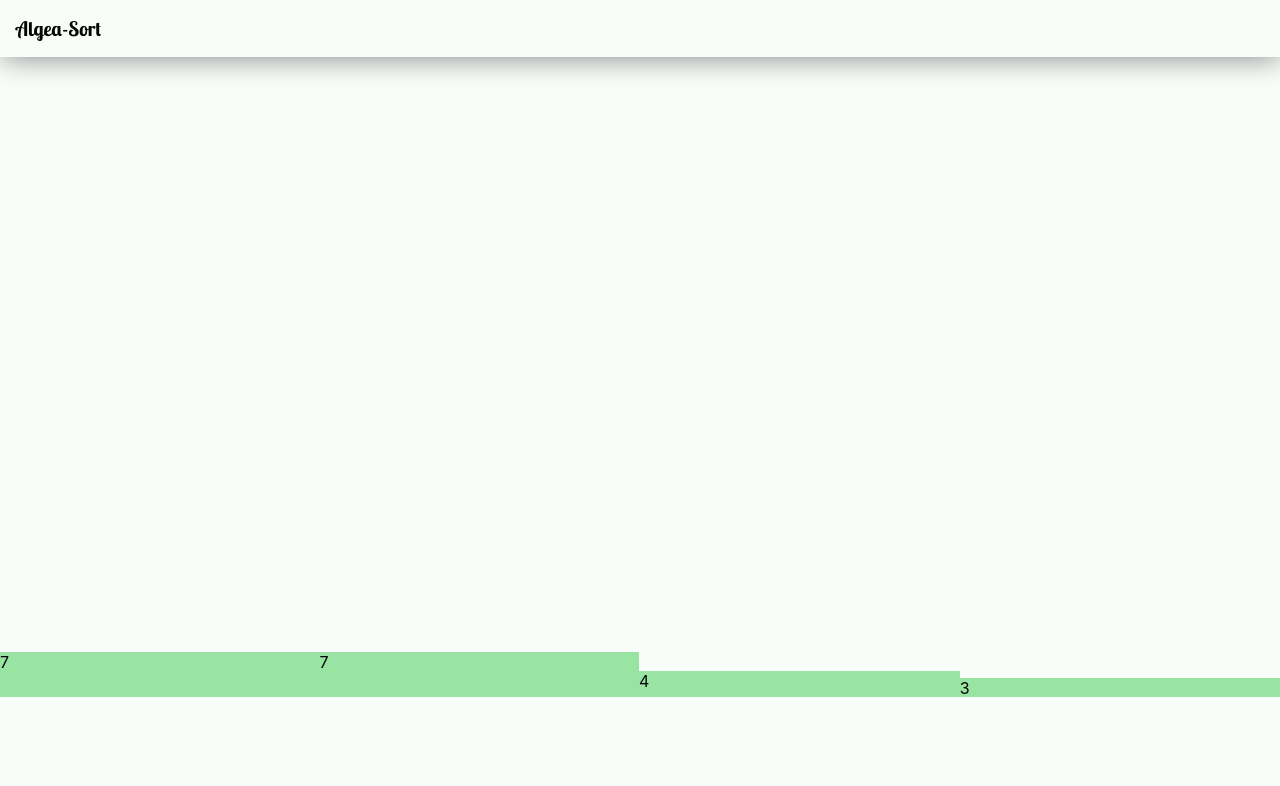
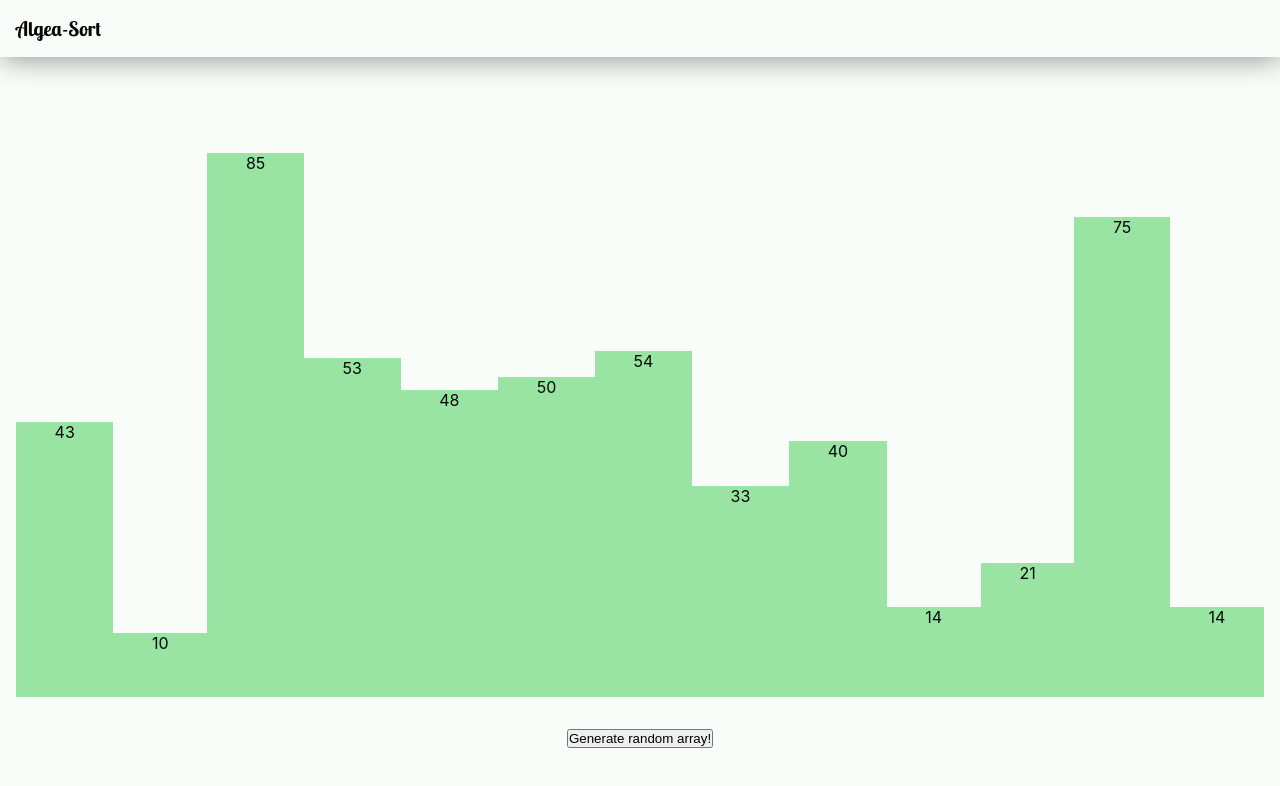
Before and after one commit to miloszolejnik/AlgeaSort, a React (Create React App) app: page / in a window 1280 px wide. Shown: the top 786 px of the page. Built offline with nearby package versions, Linux system fonts and the light colour scheme.

Commit message:
moved functionalty to untils

```diff
--- a/src/App.css
+++ b/src/App.css
@@ -5,7 +5,9 @@
   padding: 0;
   box-sizing: border-box;
 };
-
+body{
+  overflow-x: hidden;
+}
 /*
 COLOR SCHEMA
 
--- a/src/App.tsx
+++ b/src/App.tsx
@@ -2,11 +2,22 @@ import './App.css';
 import styled from 'styled-components';
 import Nav from './components/Nav';
 import AlgorythmDisplay from './components/AlogorythmDisplay';
+import OptionsForm from './components/OptionsForm';
+import { useState, createContext } from 'react';
+
+export const ArrayContext = createContext({})
+
 function App() {
+
+  const [array, setArray] = useState([]) as any;
+
   return (
     <StyledApp className="App">
-      <Nav />
-      <AlgorythmDisplay />
+      <ArrayContext.Provider value={{array: array, setArray: setArray}}>
+        <Nav />
+        <AlgorythmDisplay />
+        <OptionsForm />
+      </ArrayContext.Provider>
     </StyledApp>
   );
 }
--- a/src/components/AlogorythmDisplay.tsx
+++ b/src/components/AlogorythmDisplay.tsx
@@ -1,27 +1,22 @@
 
-import { useState, useEffect } from "react"
+import { useContext, useEffect } from "react"
+import {ArrayContext} from '../App'
 import styled from "styled-components";
+import { screenCalculation, arrayPusher, randomNumberInRange } from "../util/utils";
+function AlgorythmDisplay(){
 
-function AlgorythmDisplay(){
-    const [array, setArray] = useState([1,2]) as any;
-    function randomNumberInRange(min:number, max:number) {
-        // 👇️ Get the number between min (inclusive) and max (inclusive)
-        return Math.floor(Math.random() * (max - min + 1)) + min;
-      }
+    const {array, setArray}:any = useContext(ArrayContext)
 
-    function ArrayPusher(length:number){
-        let arr = []
-        for(let i = 0; i<length; i++ ){
-            arr.push(randomNumberInRange(3,10))
-        }
-        setArray(arr)
-    }
+
+    // push numbers between 3 and selected value into array
+    // set initial value of the array between 3 and allowed max
     useEffect(() =>{
-       let initialLength = randomNumberInRange(3,10);
-       ArrayPusher(initialLength);
+       let initialLength = randomNumberInRange(3,screenCalculation());
+       setArray(arrayPusher(initialLength));
     }, [])
 
     return(
+        <section>
             <StyledContainer>
                 {array.map((value:number, key:number)=>{
                     return(
@@ -29,19 +24,21 @@ function AlgorythmDisplay(){
                     )
                 })}
             </StyledContainer>
+        </section>
     )
 }
 
 const StyledContainer = styled.div`
     height: 80vh;
-    width: 100vw;
+    max-width: 100vw;
     display: flex;
-    flex-direction: row;
     justify-content: center;
     align-items: end;
+    padding: 0 1rem;
 `
 const Bar = styled.div`
     display: flex;
+    justify-content: center;
     flex-grow: 1;
     background-color: rgb(153, 228, 163);
 `
--- a/src/components/OptionsForm.tsx
+++ b/src/components/OptionsForm.tsx
@@ -1,7 +1,18 @@
+import styled from "styled-components"
+
 function OptionsForm(){
     return(
-        <div>OptionsForm is here!</div>
+        <StyledSection>
+            <button>Generate random array!</button>
+        </StyledSection>
     )
 }
 
+const StyledSection = styled.section`
+    display: flex;
+    justify-content: center;
+    align-items: center;
+    padding: 2rem 0;
+`
+
 export default OptionsForm
--- /dev/null
+++ b/src/util/utils.tsx
@@ -0,0 +1,21 @@
+import { useContext } from 'react';
+import {ArrayContext} from '../App'
+
+// calculate maximum elements that can fit on the screen
+export function screenCalculation(){
+    const screen = Math.floor(window.screen.width * 0.06);
+    return screen
+}
+
+export function arrayPusher(length:number){
+    let arr = []
+    for(let i = 0; i<length; i++ ){
+        arr.push(randomNumberInRange(3,100))
+    }
+    return arr
+}
+
+export function randomNumberInRange(min:number, max:number) {
+    // 👇️ Get the number between min (inclusive) and max (inclusive)
+    return Math.floor(Math.random() * (max - min + 1)) + min;
+  }
```
Lines whose indentation alone changed are shown as unchanged.
